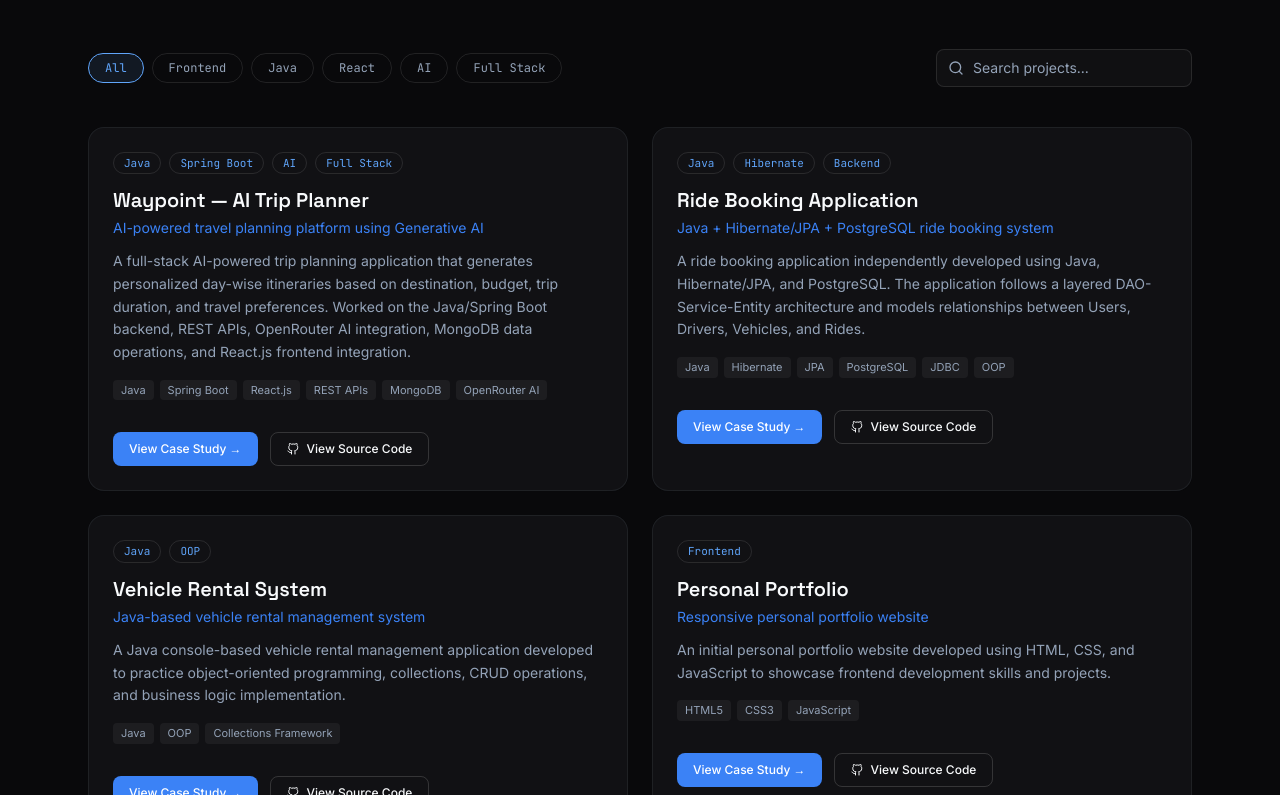
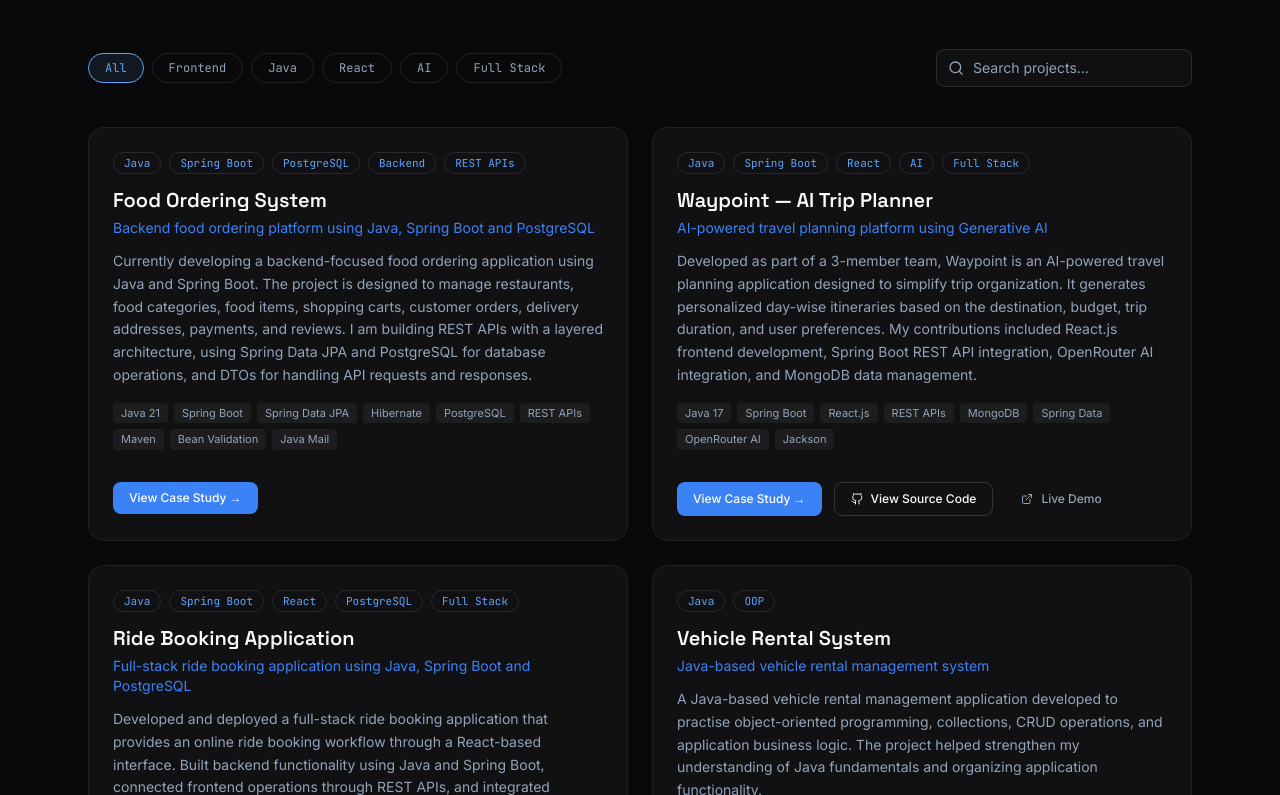
Before and after one commit to prashantmane1207/PrashantManePortfolio-V2-, a React (Vite) app: page / in a window 1280 px wide. Shown: the part 3985-4780 px from the top of the page. Built offline with nearby package versions, Linux system fonts and the light colour scheme; no server answers.

Commit message:
Update projects.js

```diff
--- a/src/data/projects.js
+++ b/src/data/projects.js
@@ -1,29 +1,72 @@
+
 export const projects = [
+  {
+    id: 'food-ordering-system',
+    name: 'Food Ordering System',
+    tagline: 'Backend food ordering platform using Java, Spring Boot and PostgreSQL',
+    description:
+      'Currently developing a backend-focused food ordering application using Java and Spring Boot. The project is designed to manage restaurants, food categories, food items, shopping carts, customer orders, delivery addresses, payments, and reviews. I am building REST APIs with a layered architecture, using Spring Data JPA and PostgreSQL for database operations, and DTOs for handling API requests and responses.',
+    tech: [
+      'Java 21',
+      'Spring Boot',
+      'Spring Data JPA',
+      'Hibernate',
+      'PostgreSQL',
+      'REST APIs',
+      'Maven',
+      'Bean Validation',
+      'Java Mail'
+    ],
+    features: [
+      'Developing REST APIs for user registration and restaurant management',
+      'Implemented food category and food item management operations',
+      'Developed cart operations to add, retrieve, update quantities, remove items, and clear the cart',
+      'Implemented order placement, order retrieval, cancellation, and order status management',
+      'Created delivery address management functionality',
+      'Developed payment creation, payment status retrieval, and confirmation workflows',
+      'Implemented food item reviews with ratings and comments',
+      'Used DTOs, DAO and service layers to organize backend application logic',
+      'Integrated PostgreSQL using Spring Data JPA and Hibernate',
+      'Configured email integration and request validation'
+    ],
+    github:
+      '',
+    demo: '',
+    tags: ['Java', 'Spring Boot', 'PostgreSQL', 'Backend', 'REST APIs'],
+    featured: false,
+    detailPath: '/projects/food-ordering-system',
+  },
+
   {
     id: 'ai-trip-planner',
     name: 'Waypoint — AI Trip Planner',
     tagline: 'AI-powered travel planning platform using Generative AI',
     description:
-      'A full-stack AI-powered trip planning application that generates personalized day-wise itineraries based on destination, budget, trip duration, and travel preferences. Worked on the Java/Spring Boot backend, REST APIs, OpenRouter AI integration, MongoDB data operations, and React.js frontend integration.',
+      'Developed as part of a 3-member team, Waypoint is an AI-powered travel planning application designed to simplify trip organization. It generates personalized day-wise itineraries based on the destination, budget, trip duration, and user preferences. My contributions included React.js frontend development, Spring Boot REST API integration, OpenRouter AI integration, and MongoDB data management.',
     tech: [
-      'Java',
+      'Java 17',
       'Spring Boot',
       'React.js',
       'REST APIs',
       'MongoDB',
-      'OpenRouter AI'
+      'Spring Data',
+      'OpenRouter AI',
+      'Jackson'
     ],
     features: [
-      'Developed REST APIs for user authentication, trip generation, trip saving, and trip retrieval',
-      'Integrated OpenRouter AI with Llama 3.3 to generate personalized day-wise itineraries',
-      'Used Spring Data MongoDB for user and trip data storage and retrieval',
-      'Connected React.js frontend with Spring Boot backend using JSON-based REST APIs',
-      'Tested REST APIs and backend functionality using Postman'
+      'Developed React.js frontend functionality and integrated it with Spring Boot REST APIs',
+      'Implemented user registration, login, trip generation, and trip management workflows',
+      'Integrated OpenRouter AI using RestTemplate to generate personalized travel itineraries',
+      'Designed AI prompts and mapped JSON responses to Java objects using Jackson',
+      'Implemented a backup AI model to handle primary AI request failures',
+      'Used Spring Data MongoDB to store and retrieve user accounts and saved trips',
+      'Handled duplicate registrations, invalid login attempts, and missing data through validation and exception handling',
+      'Tested backend API workflows using Postman'
     ],
     github:
       'https://github.com/prashantmane1207/AI-Based-Trip-Planner',
-    demo: '',
-    tags: ['Java', 'Spring Boot', 'AI', 'Full Stack'],
+    demo: 'https://ai-based-trip-planner-blush.vercel.app/',
+    tags: ['Java', 'Spring Boot', 'React', 'AI', 'Full Stack'],
     featured: true,
     detailPath: '/projects/ai-trip-planner',
   },
@@ -31,28 +74,28 @@ export const projects = [
   {
     id: 'ride-booking-application',
     name: 'Ride Booking Application',
-    tagline: 'Java + Hibernate/JPA + PostgreSQL ride booking system',
+    tagline: 'Full-stack ride booking application using Java, Spring Boot and PostgreSQL',
     description:
-      'A ride booking application independently developed using Java, Hibernate/JPA, and PostgreSQL. The application follows a layered DAO-Service-Entity architecture and models relationships between Users, Drivers, Vehicles, and Rides.',
+      'Developed and deployed a full-stack ride booking application that provides an online ride booking workflow through a React-based interface. Built backend functionality using Java and Spring Boot, connected frontend operations through REST APIs, and integrated PostgreSQL for application data persistence. Deployed the application using Render.',
     tech: [
       'Java',
-      'Hibernate',
-      'JPA',
-      'PostgreSQL',
-      'JDBC',
-      'OOP'
+      'Spring Boot',
+      'React.js',
+      'REST APIs',
+      'PostgreSQL'
     ],
     features: [
-      'Implemented user and driver registration and authentication',
-      'Implemented vehicle registration and vehicle management for drivers',
-      'Implemented ride booking, driver assignment, and ride status updates',
-      'Implemented ride history retrieval using Hibernate and PostgreSQL',
-      'Used one-to-many and many-to-one Hibernate/JPA entity relationships'
+      'Developed a React-based frontend for the ride booking application',
+      'Built backend application functionality using Java and Spring Boot',
+      'Connected frontend operations with backend services through REST APIs',
+      'Integrated PostgreSQL for persistent application data storage',
+      'Implemented database operations to support the ride booking workflow',
+      'Deployed the application using Render'
     ],
     github:
-      'https://github.com/prashantmane1207',
-    demo: '',
-    tags: ['Java', 'Hibernate', 'Backend'],
+      'https://github.com/prashantmane1207/Ride-Booking-App',
+    demo: 'https://ride-booking-app-8kzz.onrender.com',
+    tags: ['Java', 'Spring Boot', 'React', 'PostgreSQL', 'Full Stack'],
     featured: true,
     detailPath: '/projects/ride-booking-application',
   },
@@ -62,13 +105,13 @@ export const projects = [
     name: 'Vehicle Rental System',
     tagline: 'Java-based vehicle rental management system',
     description:
-      'A Java console-based vehicle rental management application developed to practice object-oriented programming, collections, CRUD operations, and business logic implementation.',
+      'A Java-based vehicle rental management application developed to practise object-oriented programming, collections, CRUD operations, and application business logic. The project helped strengthen my understanding of Java fundamentals and organizing application functionality.',
     tech: ['Java', 'OOP', 'Collections Framework'],
     features: [
-      'Implemented object-oriented modelling of vehicles, customers, and rentals',
+      'Applied object-oriented programming concepts to structure application components',
       'Implemented vehicle rental and return workflows',
-      'Used Java Collections for managing application data',
-      'Applied OOP principles and basic CRUD operations'
+      'Used Java Collections to manage application data',
+      'Practised CRUD operations and business logic implementation'
     ],
     github:
       'https://github.com/prashantmane1207/Vehicle-Rental-System',
@@ -83,17 +126,18 @@ export const projects = [
     name: 'Personal Portfolio',
     tagline: 'Responsive personal portfolio website',
     description:
-      'An initial personal portfolio website developed using HTML, CSS, and JavaScript to showcase frontend development skills and projects.',
+      'A personal portfolio website developed using HTML, CSS, and JavaScript to present my technical skills, development projects, and professional profile. The project helped me practise frontend development and responsive web design.',
     tech: ['HTML5', 'CSS3', 'JavaScript'],
     features: [
       'Developed a multi-section personal portfolio website',
       'Created responsive layouts using HTML and CSS',
-      'Implemented interactive elements using JavaScript'
+      'Implemented interactive elements using JavaScript',
+      'Organized project and personal information into structured sections'
     ],
     github:
       'https://github.com/prashantmane1207/Prashantportfolio-',
     demo: '',
-    tags: ['Frontend'],
+    tags: ['HTML', 'CSS', 'JavaScript', 'Frontend'],
     featured: false,
     detailPath: '/projects/portfolio-v1',
   },
```
